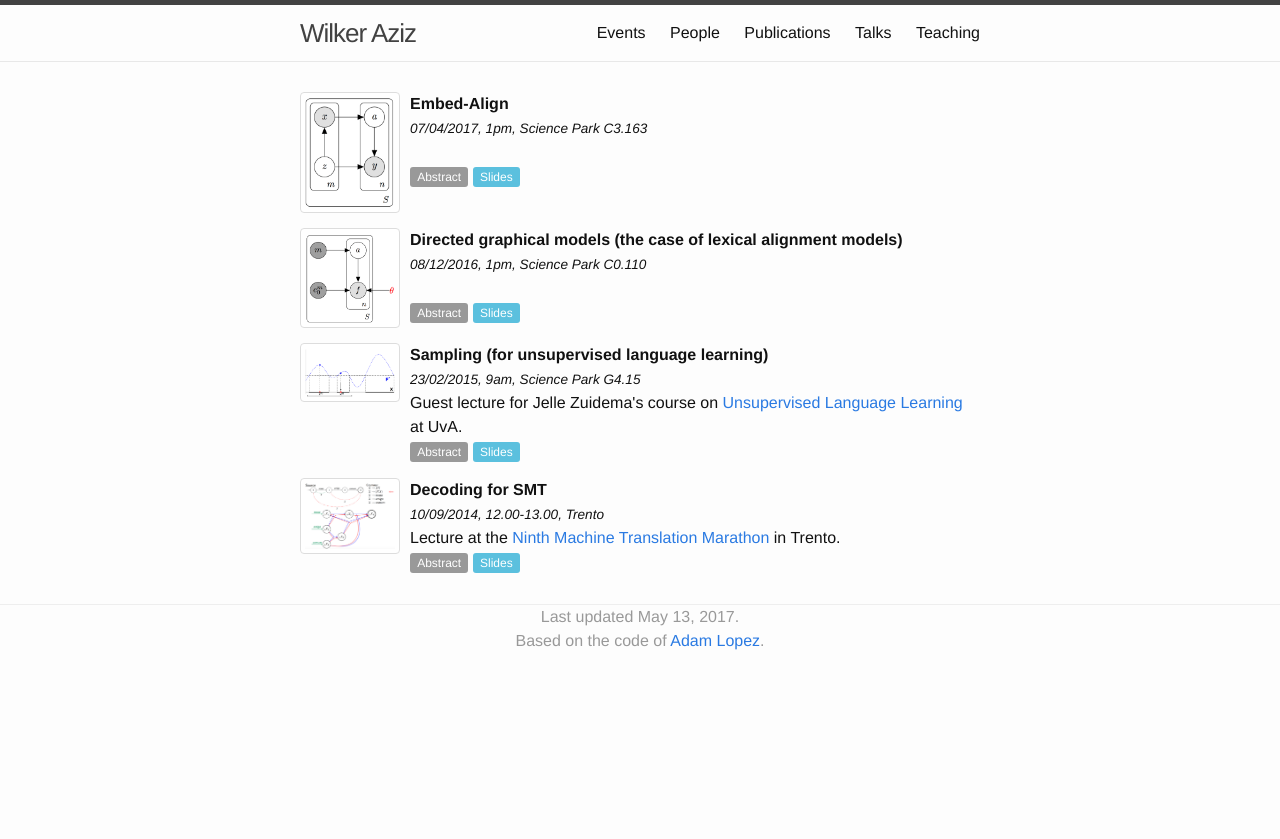
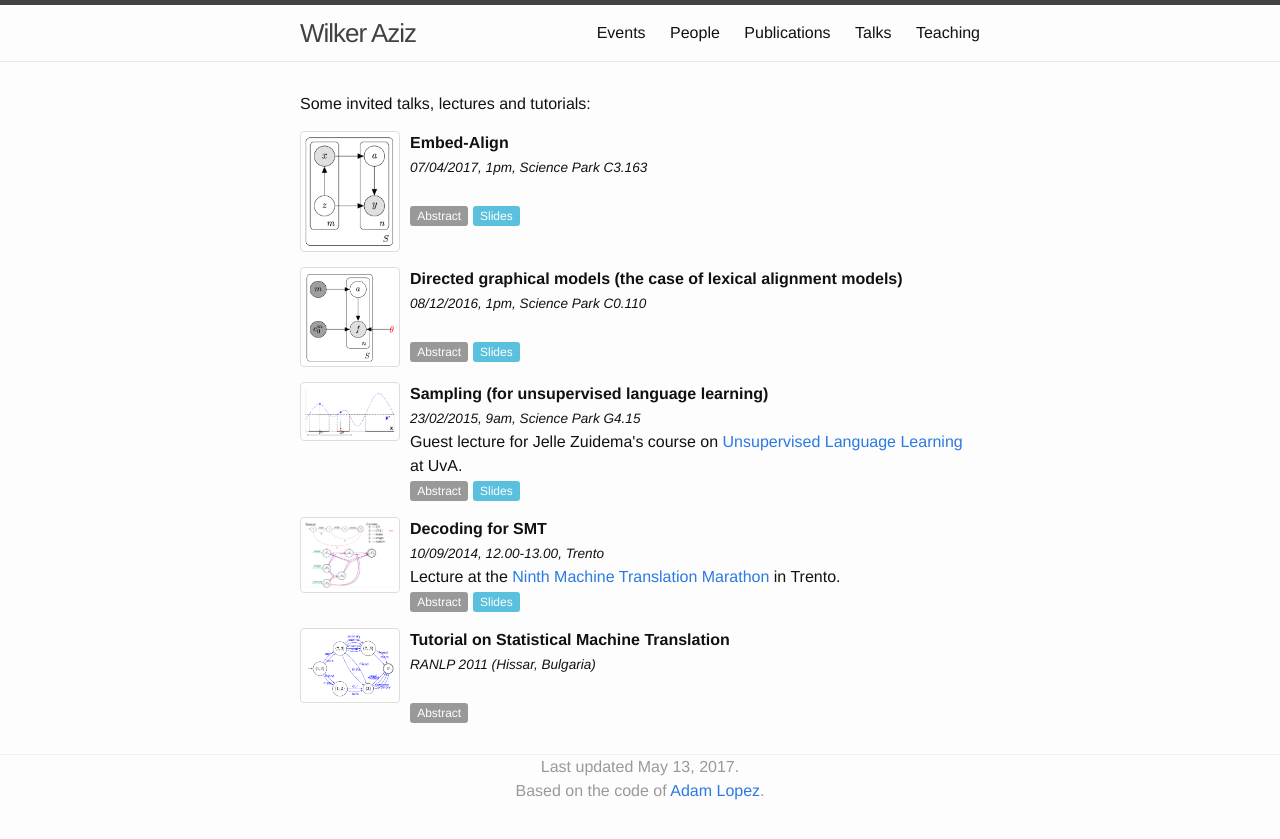
Before and after one commit to wilkeraziz/oldsite, a Jekyll site: the page built from talks.markdown, in a window 1280 px wide. Shown: the top 839 px of the page. Built offline with Jekyll 4.4.1, drawn with Linux system fonts in a browser that asks for light colours.

Commit message:
talks, tutorials and lectures

```diff
--- /dev/null
+++ b/_data/talks/2011.yml
@@ -0,0 +1,10 @@
+-
+  layout: talk
+  selected: y
+  year: 2011
+  event: RANLP 2011 (Hissar, Bulgaria)
+  img: 2011-ranlp
+  title: Tutorial on Statistical Machine Translation
+  authors: Wilker Aziz
+  abstract: >
+    In this 3h tutorial, I will present word-alignment, phrase-based and hierarchical phrase-based statistical machine translation. The tutorial will also include a factored-based and syntax-based models.
--- a/talks.markdown
+++ b/talks.markdown
@@ -2,6 +2,8 @@
 layout: photolist
 title: Talks
 ---
+
+Some invited talks, lectures and tutorials:
 
 {% assign hashes = (site.data.talks) %}
 {% capture years %}
```
Also changed, not shown: img/talk/2010-uow.png (added), img/talk/2011-ranlp.png (added), img/talk/2013-sheffield.png (added), img/talk/2014-uva.png (added), 4 other files.
